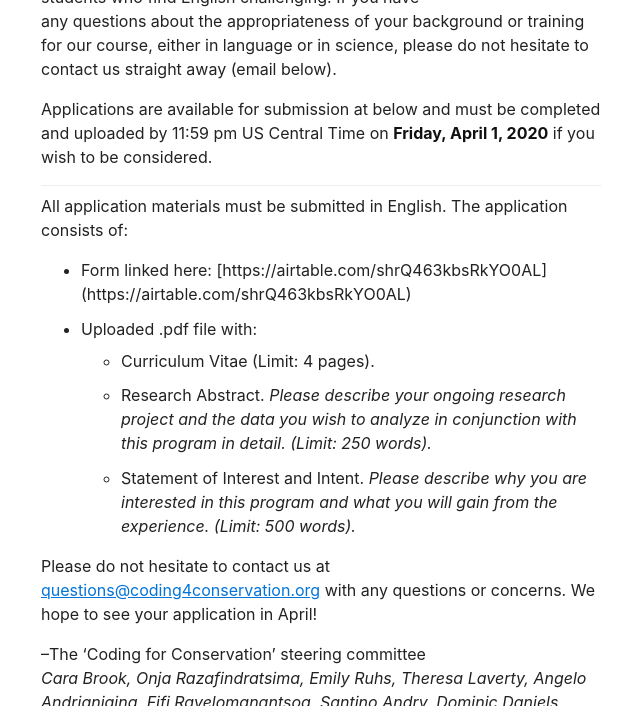
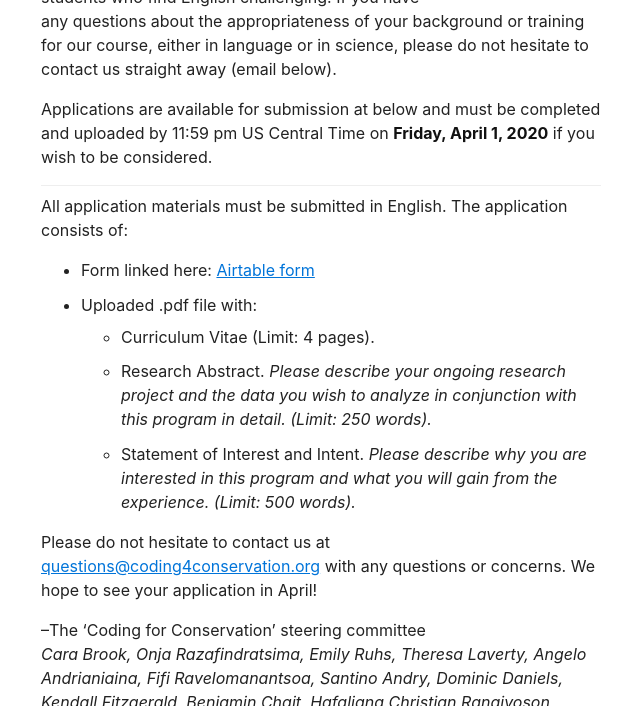
Before and after one commit to brooklabteam/coding4conservation, a Jekyll site: the page built from index.md, in a window 1280 px wide and 900 px high, scrolled down 1313 px, cut to the strip 0-706 px from the top of the window. Shown: the whole strip, without its empty margins (319-959 px from the left). Built offline with Jekyll 4.4.1, drawn with Linux system fonts in a browser that asks for light colours.

Commit message:
Update index.md

```diff
--- a/index.md
+++ b/index.md
@@ -30,7 +30,7 @@ Friday, April 1, 2022 at 11:59 pm US Central Time</center></p>
 <p>All application materials must be submitted in English. The application consists of:</p>
 
 <ul>
-	<li>Form linked here: [https://airtable.com/shrQ463kbsRkYO0AL](https://airtable.com/shrQ463kbsRkYO0AL)</li>
+	<li>Form linked here: <a href="https://airtable.com/shrQ463kbsRkYO0AL">Airtable form</a></li>
 	<li>Uploaded .pdf file with:
 		<ul>
 			<li>Curriculum Vitae (Limit: 4 pages).</li>
```
